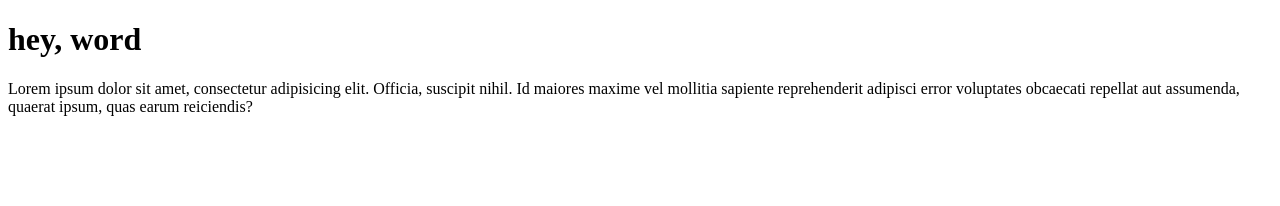
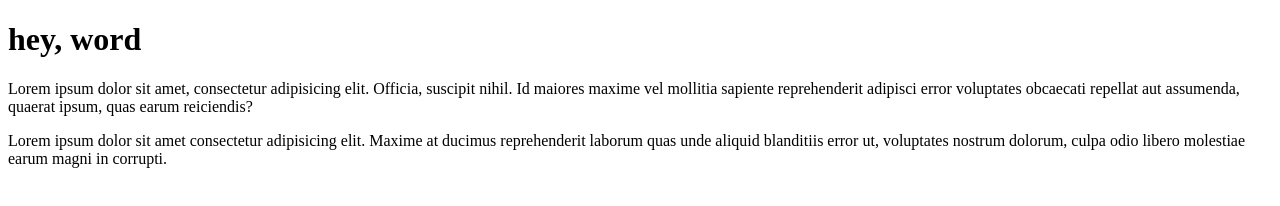
Before and after one commit to ErickOTC/hey, a plain HTML site: page site-exemplo/index.html in a window 1280 px wide. Drawn offline with Linux system fonts and the light colour scheme.

Commit message:
adicionei um paragrafo

```diff
--- a/site-exemplo/index.html
+++ b/site-exemplo/index.html
@@ -9,5 +9,6 @@
 <body>
     <h1>hey, word</h1>
     <p>Lorem ipsum dolor sit amet, consectetur adipisicing elit. Officia, suscipit nihil. Id maiores maxime vel mollitia sapiente reprehenderit adipisci error voluptates obcaecati repellat aut assumenda, quaerat ipsum, quas earum reiciendis?</p>
+    <p>Lorem ipsum dolor sit amet consectetur adipisicing elit. Maxime at ducimus reprehenderit laborum quas unde aliquid blanditiis error ut, voluptates nostrum dolorum, culpa odio libero molestiae earum magni in corrupti.</p>
 </body>
 </html>
```
